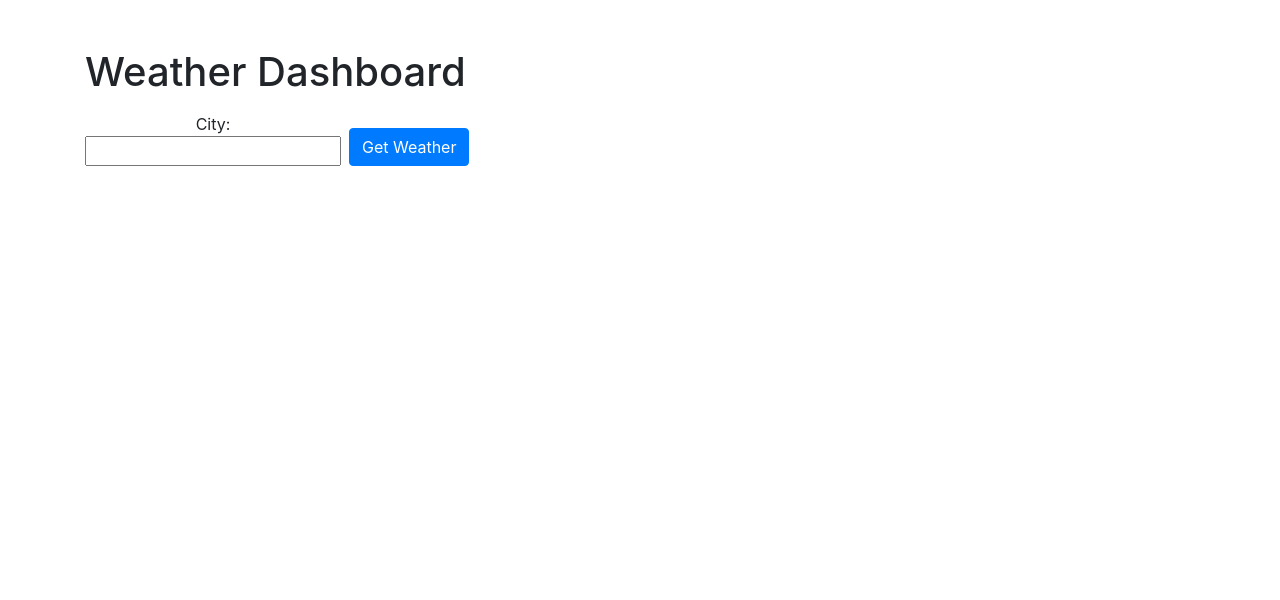
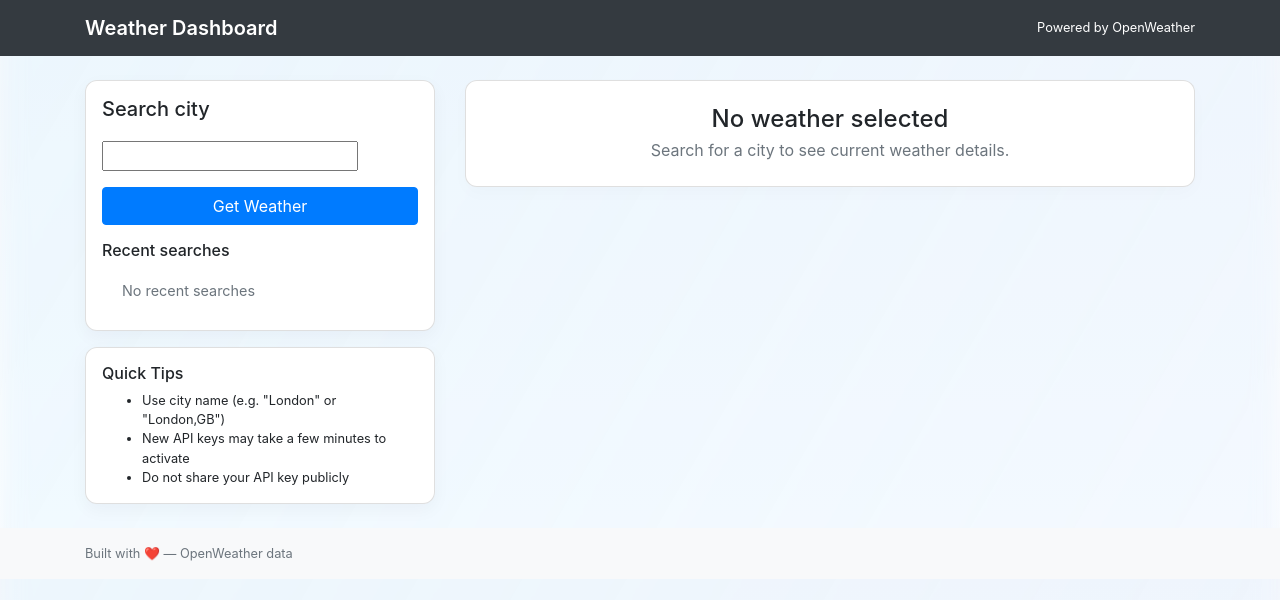
Before and after one commit to labmannie/django-calc, a Django app: page /weather/ in a window 1280 px wide. Shown: the top 600 px of the page. Run offline with Django 5.2, Linux system fonts and the light colour scheme; some libraries are stand-ins or nearby versions.

Commit message:
Weather UI Updates

```diff
--- /dev/null
+++ b/weather_dashboard/static/weather_dashboard/css/style.css
@@ -0,0 +1,128 @@
+/* Simple but modern styles for the weather dashboard */
+body {
+  background: linear-gradient(180deg, #f5f7fb 0%, #ffffff 100%);
+  font-family: -apple-system, BlinkMacSystemFont, "Segoe UI", Roboto, "Helvetica Neue", Arial;
+}
+.navbar-brand { font-weight:600 }
+.weather-card { background: linear-gradient(90deg, rgba(255,255,255,0.9), rgba(245,248,255,0.9)); border-radius: 12px; box-shadow: 0 8px 20px rgba(20,30,60,0.06); }
+.weather-icon { width: 100px; height: 100px; }
+.search-card { border-radius: 12px; box-shadow: 0 6px 18px rgba(20,30,60,0.04); }
+.info-card { margin-top: 1rem; border-radius: 12px; box-shadow: 0 6px 18px rgba(20,30,60,0.04); }
+.empty-card { border-radius: 12px; box-shadow: 0 6px 18px rgba(20,30,60,0.02); }
+.details .label { color: #6c757d; font-size: 0.85rem; }
+.details .value { font-weight: 600; font-size: 1.05rem; }
+.recent .list-group-item { font-size: 0.9rem; }
+@media (max-width: 767px) {
+  .weather-card { padding: 1.25rem }
+  .weather-icon { width: 72px; height: 72px }
+}
+
+/* Animations */
+@keyframes fadeInUp { from { opacity: 0; transform: translateY(12px); } to { opacity: 1; transform: translateY(0);} }
+@keyframes fadeIn { from { opacity: 0 } to { opacity: 1 } }
+@keyframes floaty { 0% { transform: translateY(0);} 50% { transform: translateY(-6px);} 100% { transform: translateY(0);} }
+@keyframes pulseScale { 0% { transform: scale(1);} 50% { transform: scale(1.04);} 100% { transform: scale(1);} }
+
+.animated-up { animation: fadeInUp 420ms cubic-bezier(.22,.9,.36,1) both; }
+.animated-fade { animation: fadeIn 520ms ease both; }
+.weather-icon-anim { animation: floaty 3s ease-in-out infinite; }
+.pulse { animation: pulseScale 560ms ease; }
+
+/* Spinner overlay */
+.spinner-overlay { display: none; position: fixed; inset: 0; align-items: center; justify-content: center; background: rgba(0,0,0,0.25); z-index: 1100; }
+
+/* Dynamic weather backgrounds (subtle) */
+.cond-clear { background: linear-gradient(180deg, #fff7e6 0%, #e6f7ff 100%); }
+.cond-clouds { background: linear-gradient(180deg, #f0f3f7 0%, #e9eef6 100%); }
+.cond-rain { background: linear-gradient(180deg, #dbeafc 0%, #e6f2ff 100%); }
+.cond-drizzle { background: linear-gradient(180deg, #e9f0f7 0%, #eef7ff 100%); }
+.cond-thunderstorm { background: linear-gradient(180deg, #d6d8de 0%, #e8eef6 100%); }
+.cond-snow { background: linear-gradient(180deg, #f8fbff 0%, #eef6ff 100%); }
+.cond-mist, .cond-fog { background: linear-gradient(180deg, #f3f5f6 0%, #e9eef2 100%); }
+
+/* Small utility */
+.label { color: #6c757d; }
+
+/* Animated background shift */
+.page-root::before{
+  content: '';
+  position: fixed;
+  inset: 0;
+  z-index: -2;
+  background: linear-gradient(120deg, rgba(255,241,209,0.5) 0%, rgba(230,246,255,0.6) 50%, rgba(237,242,255,0.5) 100%);
+  background-size: 300% 300%;
+  animation: bgShift 18s ease-in-out infinite;
+  filter: blur(12px) saturate(1.05);
+}
+
+@keyframes bgShift {
+  0% { background-position: 0% 50%; }
+  50% { background-position: 100% 50%; }
+  100% { background-position: 0% 50%; }
+}
+
+/* Floating cloud overlay for cloudy conditions */
+.page-root.cond-clouds::after{
+  content: '';
+  position: fixed;
+  left: -20%;
+  top: 8%;
+  width: 140%;
+  height: 160px;
+  background: radial-gradient(ellipse at 10% 50%, rgba(255,255,255,0.95) 0%, rgba(255,255,255,0.6) 30%, rgba(255,255,255,0.0) 60%), radial-gradient(ellipse at 50% 50%, rgba(255,255,255,0.9) 0%, rgba(255,255,255,0.5) 35%, rgba(255,255,255,0.0) 70%);
+  opacity: 0.9;
+  transform: translateX(-10%);
+  animation: cloudMove 28s linear infinite;
+  pointer-events: none;
+  z-index: -1;
+}
+@keyframes cloudMove { from { transform: translateX(-12%);} to { transform: translateX(12%);} }
+
+/* Button hover and animated gradient */
+.btn-animated {
+  background-image: linear-gradient(90deg, #4facfe 0%, #00f2fe 50%, #00d2ff 100%);
+  color: #fff;
+  border: none;
+  transition: transform .22s cubic-bezier(.22,.9,.36,1), box-shadow .22s ease, filter .22s ease;
+  box-shadow: 0 6px 18px rgba(50,115,220,0.12);
+}
+.btn-animated:focus { outline: none; box-shadow: 0 8px 28px rgba(60,130,255,0.18); }
+.btn-animated:hover {
+  transform: translateY(-6px) scale(1.03);
+  box-shadow: 0 18px 40px rgba(50,115,220,0.18);
+  filter: saturate(1.08);
+}
+
+/* Recent item hover */
+.recent-item { transition: transform .18s ease, background-color .18s ease, box-shadow .18s ease; cursor: pointer; }
+.recent-item:hover { transform: translateX(8px) scale(1.01); background: rgba(255,255,255,0.9); box-shadow: 0 8px 22px rgba(20,30,60,0.06); }
+
+/* Weather card hover lift and subtle tilt */
+.weather-card { transition: transform .28s cubic-bezier(.22,.9,.36,1), box-shadow .28s ease; will-change: transform; }
+.weather-card:hover { transform: translateY(-10px) rotateX(1deg); box-shadow: 0 30px 60px rgba(20,30,60,0.12); }
+
+/* Details micro-hover */
+.details .col-6:hover, .details .col-3:hover { transform: translateY(-6px); transition: transform .18s ease; }
+
+/* Small interactive input focus */
+#id_city { transition: box-shadow .18s ease, transform .12s ease; }
+#id_city:focus { box-shadow: 0 8px 24px rgba(0,123,255,0.12); transform: translateY(-2px); }
+
+/* Decorative accent for the icon */
+.weather-icon { filter: drop-shadow(0 10px 24px rgba(0,0,0,0.10)); border-radius: 12px; background: rgba(255,255,255,0.6); padding: 6px; }
+
+/* small hover for footer */
+footer.animate-up:hover { transform: translateY(-4px); transition: transform .24s ease; }
+
+/* Rain overlay (subtle striped animation) */
+.page-root.cond-rain::after{
+  content: '';
+  position: fixed;
+  inset: 0;
+  background-image: linear-gradient(120deg, rgba(255,255,255,0.02) 0%, rgba(255,255,255,0.02) 50%), repeating-linear-gradient(120deg, rgba(255,255,255,0.06) 0 2px, rgba(255,255,255,0) 2px 6px);
+  background-size: 100% 100%, 40px 40px;
+  pointer-events: none;
+  animation: rainMove 1.2s linear infinite;
+  z-index: -1;
+}
+@keyframes rainMove { from { background-position: 0 0, 0 0; } to { background-position: 0 0, 40px 40px; } }
--- /dev/null
+++ b/weather_dashboard/static/weather_dashboard/js/main.js
@@ -0,0 +1,47 @@
+document.addEventListener('DOMContentLoaded', function () {
+  // Entry animations
+  document.querySelectorAll('.animate-up').forEach(function (el, i) {
+    el.style.animationDelay = (i * 80) + 'ms';
+    el.classList.add('animated-up');
+  });
+  document.querySelectorAll('.animate-fade').forEach(function (el, i) {
+    el.style.animationDelay = (i * 100) + 'ms';
+    el.classList.add('animated-fade');
+  });
+
+  // Recent search clicks
+  document.querySelectorAll('.recent-item').forEach(function (li) {
+    li.addEventListener('click', function () {
+      var city = this.getAttribute('data-city');
+      var input = document.querySelector('#id_city');
+      if (input) {
+        input.value = city;
+        // small pulse to indicate
+        input.classList.add('pulse');
+        setTimeout(function () { input.classList.remove('pulse'); }, 600);
+        // submit form
+        var form = document.querySelector('#city-form');
+        if (form) { form.submit(); }
+      }
+    });
+  });
+
+  // Form submit -> show spinner overlay
+  var form = document.querySelector('#city-form');
+  if (form) {
+    form.addEventListener('submit', function (e) {
+      var overlay = document.getElementById('spinner-overlay');
+      if (overlay) {
+        overlay.style.display = 'flex';
+        overlay.setAttribute('aria-hidden', 'false');
+      }
+      // allow form to submit normally
+    });
+  }
+
+  // Subtle background animation based on condition
+  var condition = document.body.getAttribute('data-condition');
+  if (condition) {
+    document.body.classList.add('cond-' + condition.replace(/\s+/g,'-'));
+  }
+});
--- a/weather_dashboard/templates/weather_dashboard/weather_dashboard.html
+++ b/weather_dashboard/templates/weather_dashboard/weather_dashboard.html
@@ -1,3 +1,4 @@
+{% load static %}
 <!DOCTYPE html>
 <html lang="en">
 <head>
@@ -5,30 +6,126 @@
     <meta name="viewport" content="width=device-width, initial-scale=1.0">
     <title>Weather Dashboard</title>
     <link rel="stylesheet" href="https://stackpath.bootstrapcdn.com/bootstrap/4.5.2/css/bootstrap.min.css">
+    <link rel="stylesheet" href="{% static 'weather_dashboard/css/style.css' %}">
 </head>
-<body>
+<body {% if weather_data %}data-condition="{{ weather_data.condition }}"{% endif %} class="page-root">
+    <nav class="navbar navbar-expand-lg navbar-dark bg-dark">
         <div class="container">
-        <h1 class="mt-5">Weather Dashboard</h1>
-        <form method="post" class="form-inline mt-3">
+            <a class="navbar-brand" href="#">Weather Dashboard</a>
+            <div class="ml-auto text-white small">Powered by OpenWeather</div>
+        </div>
+    </nav>
+
+    <main class="container my-4">
+        <div class="row">
+            <div class="col-lg-4">
+                <div class="card search-card p-3 mb-3 animate-up">
+                    <h5 class="card-title">Search city</h5>
+                    <form id="city-form" method="post" class="mt-2">
                         {% csrf_token %}
-            {{ form.as_p }}
-            <button type="submit" class="btn btn-primary ml-2">Get Weather</button>
+                        <div class="form-group">
+                            {{ form.city }}
+                        </div>
+                        <button type="submit" class="btn btn-primary btn-block">Get Weather</button>
                     </form>
                     {% if error %}
-            <div class="alert alert-danger mt-3" role="alert">
-                {{ error }}
+                        <div class="alert alert-danger mt-3" role="alert">{{ error }}</div>
+                    {% endif %}
+
+                    <div class="recent mt-3">
+                        <h6>Recent searches</h6>
+                        <ul id="recent-list" class="list-group list-group-flush">
+                            {% for c in recent %}
+                                <li class="list-group-item small recent-item" data-city="{{ c }}">{{ c }}</li>
+                            {% empty %}
+                                <li class="list-group-item small text-muted">No recent searches</li>
+                            {% endfor %}
+                        </ul>
                     </div>
+                </div>
+
+                <div class="card info-card p-3">
+                    <h6>Quick Tips</h6>
+                    <ul class="small mb-0">
+                        <li>Use city name (e.g. "London" or "London,GB")</li>
+                        <li>New API keys may take a few minutes to activate</li>
+                        <li>Do not share your API key publicly</li>
+                    </ul>
+                </div>
+            </div>
+
+            <div class="col-lg-8">
+                {% if weather_data %}
+                    <div class="card weather-card p-4 animate-fade">
+                        <div class="d-flex align-items-center">
+                            <div class="mr-4">
+                                <h2 class="display-4 mb-0">{{ weather_data.temperature }}°C</h2>
+                                <div class="text-muted">Feels like {{ weather_data.feels_like }}°C</div>
+                                <div class="mt-2 text-capitalize lead">{{ weather_data.description }}</div>
+                            </div>
+                            <div class="ml-auto text-center">
+                                {% if weather_data.icon_url %}
+                                    <img src="{{ weather_data.icon_url }}" alt="icon" class="weather-icon weather-icon-anim">
                                 {% endif %}
-        {% if weather_data %}
-            <div class="card mt-4">
-                <div class="card-body">
-                    <h5 class="card-title">{{ weather_data.city }}</h5>
-                    <p class="card-text">Temperature: {{ weather_data.temperature }}°C</p>
-                    <p class="card-text">Description: {{ weather_data.description }}</p>
-                    <img src="http://openweathermap.org/img/w/{{ weather_data.icon }}.png" alt="Weather icon">
+                                <div class="small text-muted">Updated: {{ weather_data.updated_at }}</div>
                             </div>
+                        </div>
+
+                        <hr>
+
+                        <div class="row text-center details">
+                            <div class="col-6 col-md-3">
+                                <div class="label">Humidity</div>
+                                <div class="value">{{ weather_data.humidity }}%</div>
+                            </div>
+                            <div class="col-6 col-md-3">
+                                <div class="label">Pressure</div>
+                                <div class="value">{{ weather_data.pressure }} hPa</div>
+                            </div>
+                            <div class="col-6 col-md-3">
+                                <div class="label">Wind</div>
+                                <div class="value">{{ weather_data.wind_speed }} m/s</div>
+                            </div>
+                            <div class="col-6 col-md-3">
+                                <div class="label">Coordinates</div>
+                                <div class="value small">{{ weather_data.coords.lon }}, {{ weather_data.coords.lat }}</div>
+                            </div>
+                        </div>
+
+                        <div class="row mt-3 text-center">
+                            <div class="col-6">
+                                <div class="label">Sunrise</div>
+                                <div class="value">{{ weather_data.sunrise }}</div>
+                            </div>
+                            <div class="col-6">
+                                <div class="label">Sunset</div>
+                                <div class="value">{{ weather_data.sunset }}</div>
+                            </div>
+                        </div>
+
+                        <div class="mt-3 text-right small text-muted">
+                            {{ weather_data.city }}, {{ weather_data.country }}
+                        </div>
+                    </div>
+                {% else %}
+                    <div class="card p-4 text-center empty-card">
+                        <h4 class="mb-1">No weather selected</h4>
+                        <p class="text-muted mb-0">Search for a city to see current weather details.</p>
                     </div>
                 {% endif %}
             </div>
+        </div>
+    </main>
+
+    <footer class="bg-light py-3 mt-4 animate-up">
+        <div class="container small text-muted">Built with ❤️ — OpenWeather data</div>
+    </footer>
+
+    <!-- Spinner overlay -->
+    <div id="spinner-overlay" class="spinner-overlay" aria-hidden="true">
+        <div class="spinner-border text-primary" role="status"><span class="sr-only">Loading...</span></div>
+    </div>
+
+    <script src="{% static 'weather_dashboard/js/main.js' %}"></script>
 </body>
 </html>
--- a/weather_dashboard/views.py
+++ b/weather_dashboard/views.py
@@ -4,15 +4,23 @@ import os
 import logging
 from .forms import CityForm
 from django.conf import settings
+from datetime import datetime, timedelta
 
 logger = logging.getLogger(__name__)
 
 
+def _to_local_time(ts, tz_offset_seconds):
+    try:
+        return datetime.utcfromtimestamp(ts + tz_offset_seconds).strftime('%Y-%m-%d %H:%M')
+    except Exception:
+        return None
+
+
 def get_weather(city):
-    """Return weather data dict or dict containing 'error'.
+    """Fetch current weather and return structured data or {'error': msg}.
 
-    Reads API key from Django settings (WEATHER_API_KEY) or environment.
-    Handles network and API errors and returns a helpful error message.
+    Adds extra fields used by the enhanced UI: humidity, feels_like, pressure,
+    wind speed/direction, sunrise/sunset (local), coordinates, country, updated_at.
     """
     api_key = getattr(settings, 'WEATHER_API_KEY', None) or os.getenv('WEATHER_API_KEY')
     if not api_key:
@@ -20,11 +28,7 @@ def get_weather(city):
         return {'error': 'Weather API key not configured. Set WEATHER_API_KEY in .env or environment.'}
 
     base_url = 'https://api.openweathermap.org/data/2.5/weather'
-    params = {
-        'q': city,
-        'appid': api_key,
-        'units': 'metric',  # For Celsius
-    }
+    params = {'q': city, 'appid': api_key, 'units': 'metric'}
 
     try:
         resp = requests.get(base_url, params=params, timeout=10)
@@ -38,26 +42,56 @@ def get_weather(city):
 
     if resp.status_code != 200:
         logger.error('OpenWeather API returned %s: %s', resp.status_code, resp.text)
-        return {'error': f'Weather service returned status {resp.status_code}.'}
+        try:
+            msg = resp.json().get('message')
+            return {'error': f'Weather service error {resp.status_code}: {msg}'}
+        except Exception:
+            return {'error': f'Weather service returned status {resp.status_code}.'}
 
     try:
         data = resp.json()
+        main = data.get('main', {})
+        weather = (data.get('weather') or [{}])[0]
+        wind = data.get('wind', {})
+        sys = data.get('sys', {})
+        tz = data.get('timezone', 0)
+
         weather_data = {
             'city': data.get('name'),
-            'temperature': data.get('main', {}).get('temp'),
-            'description': data.get('weather', [{}])[0].get('description'),
-            'icon': data.get('weather', [{}])[0].get('icon'),
+            'country': sys.get('country'),
+            'temperature': main.get('temp'),
+            # condition: short label like 'Clear', 'Clouds', 'Rain'
+            'condition': (weather.get('main') or '').lower(),
+            'feels_like': main.get('feels_like'),
+            'humidity': main.get('humidity'),
+            'pressure': main.get('pressure'),
+            'description': weather.get('description'),
+            'icon': weather.get('icon'),
+            'wind_speed': wind.get('speed'),
+            'wind_deg': wind.get('deg'),
+            'sunrise': _to_local_time(sys.get('sunrise') or 0, tz),
+            'sunset': _to_local_time(sys.get('sunset') or 0, tz),
+            'coords': data.get('coord'),
+            'updated_at': _to_local_time(data.get('dt') or 0, tz),
         }
+
+        # icon url
+        if weather_data.get('icon'):
+            weather_data['icon_url'] = f"https://openweathermap.org/img/wn/{weather_data['icon']}@2x.png"
+
         return {'data': weather_data}
-    except ValueError:
+    except Exception:
         logger.exception('Failed to parse JSON from OpenWeather API')
         return {'error': 'Invalid response from weather service.'}
 
 
 def weather_dashboard(request):
-    """View for weather dashboard. Returns form, weather data (if any), and error message (if any)."""
+    """Enhanced dashboard view with recent searches stored in session."""
     error = None
     weather_data = None
+
+    # recent searches (store last 5)
+    recent = request.session.get('recent_searches', [])
 
     if request.method == 'POST':
         form = CityForm(request.POST)
@@ -70,6 +104,14 @@ def weather_dashboard(request):
                 error = result['error']
             else:
                 weather_data = result.get('data')
+                # update recent searches
+                if weather_data and weather_data.get('city'):
+                    city_name = f"{weather_data.get('city')}, {weather_data.get('country') or ''}".strip().strip(',')
+                    if city_name in recent:
+                        recent.remove(city_name)
+                    recent.insert(0, city_name)
+                    recent = recent[:5]
+                    request.session['recent_searches'] = recent
     else:
         form = CityForm()
 
@@ -77,4 +119,5 @@ def weather_dashboard(request):
         'form': form,
         'weather_data': weather_data,
         'error': error,
+        'recent': recent,
     })
```
Also changed, not shown: db.sqlite3. Lines whose indentation alone changed are shown as unchanged.
